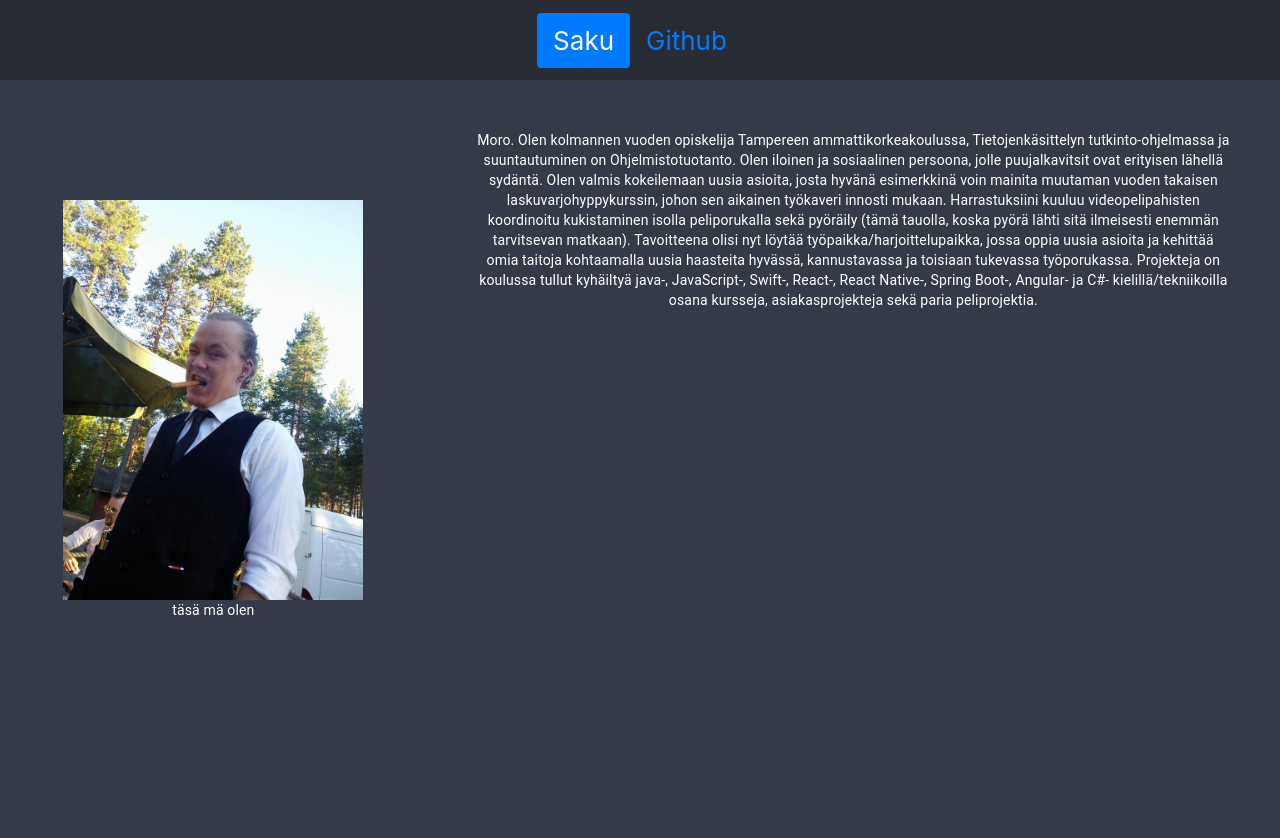
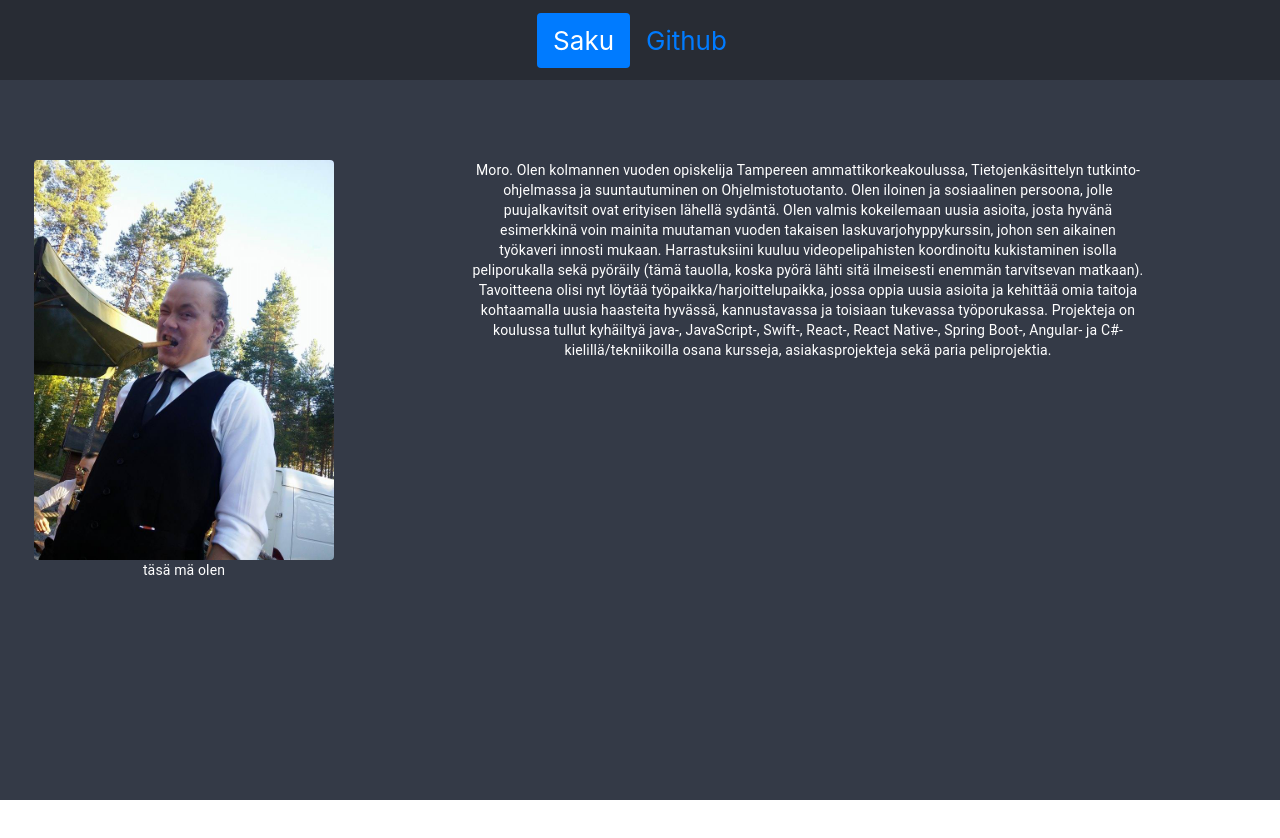
Before and after one commit to Sakkendalen/my-website, a React (Create React App) app: page / in a window 1280 px wide. Shown: the top 838 px of the page. After the commit the page ends 800 px from the top, so only its background shows below. Built offline with nearby package versions, Linux system fonts and the light colour scheme.

Commit message:
css
Scope:
-App.js
-App.css
-Saku.js
-Saku.css
-Info.js
-info.css
-item.js
-item.css

Because:
-styling

```diff
--- a/src/components/Info.js
+++ b/src/components/Info.js
@@ -1,9 +1,9 @@
 import React, { Component } from 'react';
 
-import {Card, Box, Grid} from '@material-ui/core';
+import {Card, Grid} from '@material-ui/core';
 
 import Item from './Item.js'
-import '../styles/App.css';
+import '../styles/Info.css';
 
 const style = {
     maxWidth: 345,
@@ -25,19 +25,21 @@ export default class Info extends Component {
         fetch('https://api.github.com/users/Sakkendalen/repos')
           .then(response => response.json())
           .then(data => this.setState({ data }));
-          console.log('' + this.state.data);
       }
 
     render() {
 
         if(this.state.data && this.props.value === this.props.index) {
             return (
-              <div style={{maxWidth: '100vw', overflow: 'hidden', paddingBottom: 100}}>
-                <Box style={{paddingTop: 100, flex: 1}}/>
+              <div className='eka'>
                 <Grid container justify='center' spacing={2}>
                   {this.state.data.sort((a,b) => {
-                    if(a.created_at < b.created_at) return 1
-                    else if (a.created_at > b.created_at) return -1
+                    if(a.created_at < b.created_at) {
+                      return true
+                    }
+                    else if (a.created_at > b.created_at) {
+                      return false
+                    }
                     return 0
                   }).map(data => {
                     return (
--- a/src/components/Item.js
+++ b/src/components/Item.js
@@ -4,6 +4,8 @@ import {CardContent, Divider, Typography, CardActions, IconButton} from '@materi
 import Icon from '@mdi/react'
 import { mdiLanguageJava, mdiLanguageSwift, mdiLanguageCsharp, mdiLanguageJavascript  } from '@mdi/js'
 import GitHubIcon from '@material-ui/icons/GitHub';
+
+import '../styles/Item.css';
 
 export default class Item extends Component {
 
--- a/src/components/Saku.js
+++ b/src/components/Saku.js
@@ -1,26 +1,9 @@
 import React, { Component } from 'react';
-import { Typography, Card, CardContent, Avatar, makeStyles } from '@material-ui/core';
+import { Typography } from '@material-ui/core';
+import { Image } from 'react-bootstrap';
 
-import '../styles/App.css';
+import '../styles/Saku.css';
 import logo from '../styles/Images/placeholder.jpg';
-
-const useStyles = makeStyles((theme) => ({
-    root: {
-      display: 'flex',
-      '& > *': {
-        margin: theme.spacing(1),
-      },
-    },
-    small: {
-      width: theme.spacing(3),
-      height: theme.spacing(3),
-    },
-    large: {
-      width: theme.spacing(7),
-      height: theme.spacing(7),
-      justifyContent: 'center',
-    },
-  }));
 
 export default class Saku extends Component {
 
@@ -37,23 +20,23 @@ export default class Saku extends Component {
     render() {
 
         return (
-        <div style={{ display: 'flex', flex: 1, flexDirection: 'row', minWidth: '80%'}}>
-          <div style={{ display: 'flex', flex: 1, flexDirection: 'column'}}>
-                  <div align={'center'} style={{paddingTop: '15vh'}}>
-                    <img src={logo} alt='Logo' style={{maxHeight: '50vh', maxWidth: '50vh'}} />
+          <div className='eka'>
+            <div className='toka'>
+                  <div className='kolmas'>
+                    <Image alt='kuva' src={logo} rounded style={{maxHeight:'50vh', maxWidth:'50vh' }} />
                   </div>
-                  <Typography variant='body2' color='textprimary' component='p'>
+                  <Typography variant='body2' component='p'>
                     täsä mä olen
                   </Typography>
             </div>
-            <div style={{ display: 'flex', flex: 2}}>
-                  <Typography variant='body2' color='textprimary' component='p' style={{padding: 50}}>
+            <div className='viides'>
+                  <Typography variant='body2' component='p'>
                   Moro.
-  Olen kolmannen vuoden opiskelija Tampereen ammattikorkeakoulussa, Tietojenkäsittelyn tutkinto-ohjelmassa ja suuntautuminen on Ohjelmistotuotanto. Olen iloinen ja sosiaalinen persoona, jolle puujalkavitsit ovat erityisen lähellä sydäntä. Olen valmis kokeilemaan uusia asioita, josta hyvänä esimerkkinä voin mainita muutaman vuoden takaisen laskuvarjohyppykurssin, johon sen aikainen työkaveri innosti mukaan. Harrastuksiini kuuluu videopelipahisten koordinoitu kukistaminen isolla peliporukalla sekä pyöräily (tämä tauolla, koska pyörä lähti sitä ilmeisesti enemmän tarvitsevan matkaan). Tavoitteena olisi nyt löytää työpaikka/harjoittelupaikka, jossa oppia uusia asioita ja kehittää omia taitoja kohtaamalla uusia haasteita hyvässä, kannustavassa ja toisiaan tukevassa työporukassa.
-  Projekteja on koulussa tullut kyhäiltyä java-, JavaScript-, Swift-, React-, React Native-, Spring Boot-, Angular- ja C#- kielillä/tekniikoilla osana kursseja, asiakasprojekteja sekä paria peliprojektia.
+                  Olen kolmannen vuoden opiskelija Tampereen ammattikorkeakoulussa, Tietojenkäsittelyn tutkinto-ohjelmassa ja suuntautuminen on Ohjelmistotuotanto. Olen iloinen ja sosiaalinen persoona, jolle puujalkavitsit ovat erityisen lähellä sydäntä. Olen valmis kokeilemaan uusia asioita, josta hyvänä esimerkkinä voin mainita muutaman vuoden takaisen laskuvarjohyppykurssin, johon sen aikainen työkaveri innosti mukaan. Harrastuksiini kuuluu videopelipahisten koordinoitu kukistaminen isolla peliporukalla sekä pyöräily (tämä tauolla, koska pyörä lähti sitä ilmeisesti enemmän tarvitsevan matkaan). Tavoitteena olisi nyt löytää työpaikka/harjoittelupaikka, jossa oppia uusia asioita ja kehittää omia taitoja kohtaamalla uusia haasteita hyvässä, kannustavassa ja toisiaan tukevassa työporukassa.
+                  Projekteja on koulussa tullut kyhäiltyä java-, JavaScript-, Swift-, React-, React Native-, Spring Boot-, Angular- ja C#- kielillä/tekniikoilla osana kursseja, asiakasprojekteja sekä paria peliprojektia.
                   </Typography>
             </div>
-        </div>
+          </div>
         );
     }
 }
--- a/src/styles/App.css
+++ b/src/styles/App.css
@@ -1,24 +1,13 @@
 .App {
   text-align: center;
   background-color: #343A47;
-  min-height: 100vh;
+  min-height: 90vh;
   display: flex;
   flex-direction: column;
   align-items: center;
   justify-content: center;
   font-size: calc(10px + 2vmin);
   color: white;
-}
-
-.App-logo {
-  height: 40vmin;
-  pointer-events: none;
-}
-
-@media (prefers-reduced-motion: no-preference) {
-  .App-logo {
-    animation: App-logo-spin infinite 20s linear;
-  }
 }
 
 .Header {
@@ -32,16 +21,3 @@
   font-size: calc(10px + 2vmin);
   color: white;
 }
-
-.App-link {
-  color: #61dafb;
-}
-
-@keyframes App-logo-spin {
-  from {
-    transform: rotate(0deg);
-  }
-  to {
-    transform: rotate(360deg);
-  }
-}
--- a/src/styles/Info.css
+++ b/src/styles/Info.css
@@ -0,0 +1,8 @@
+.eka {
+    max-width: 100vw;
+    overflow: hidden;
+    padding-bottom: 100;
+    padding-top: 5vh;
+    padding-right: 2vh ;
+    padding-left: 2vh ;
+}
--- a/src/styles/Saku.css
+++ b/src/styles/Saku.css
@@ -0,0 +1,25 @@
+.eka {
+    display: flex;
+    flex: 1;
+    flex-direction: row;
+    min-width: 80%;
+}
+
+.toka {
+    display: flex;
+    flex: 1;
+    flex-direction: column;
+}
+
+.kolmas {
+    padding-top: 5vh;
+    align-self: center;
+}
+
+.viides {
+    display: flex;
+    flex: 2;
+    padding-top: 5vh;
+    padding-left: 15vh;
+    padding-right: 15vh;
+}
```
